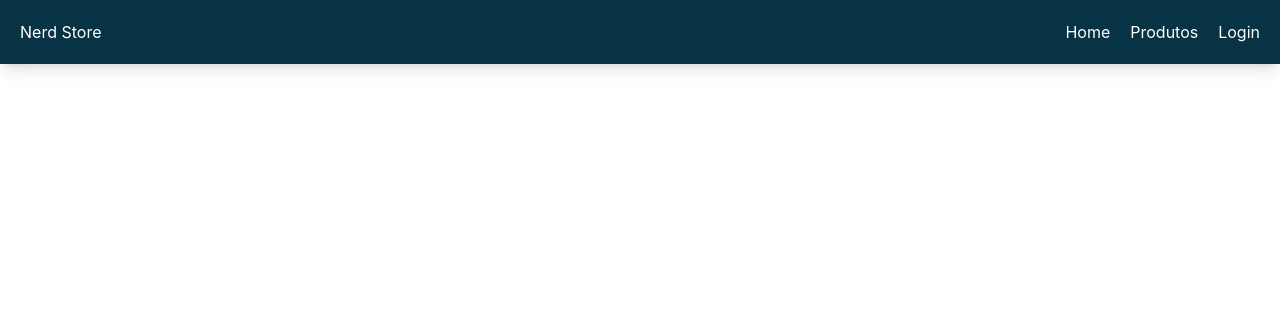
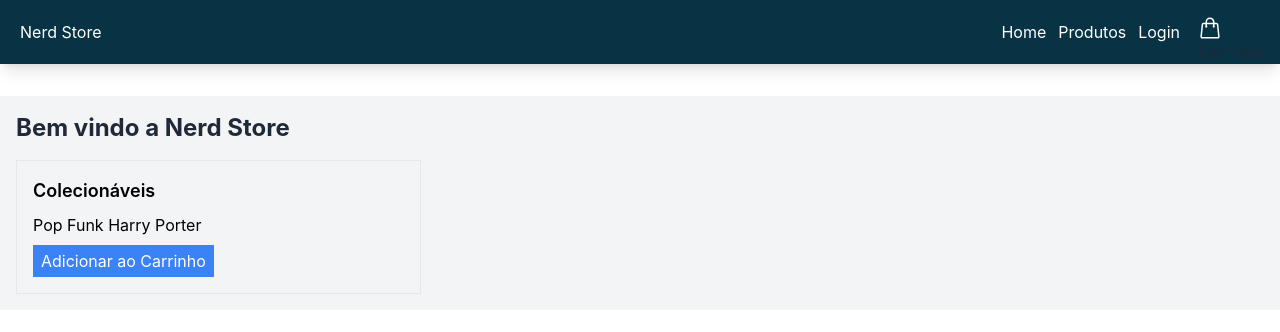
Before and after one commit to Robertocosta09/Nerd-Store, a React (Create React App) app: page / in a window 1280 px wide. Shown: the top 332 px of the page. Built offline with nearby package versions, Linux system fonts and the light colour scheme.

Commit message:
Atividade3

```diff
--- a/src/App.tsx
+++ b/src/App.tsx
@@ -1,18 +1,18 @@
+import React from 'react';
+import './App.css';
+import {NavBar} from './Components/Navbar';
+import {CartWidget} from './Components/CartWidget';
+import {ItemListContainer} from './Components/ItemList';
 
-import './App.css';
-import NavBar from './Components/navbar';
 
 function App() {
 
-  const handleClick = () => {
-    console.log('Entrou')
-  }
   return (
-    <div className="App">
-    <NavBar/>
-
-
-    </div>
+    <React.Fragment>
+      <NavBar />
+      <CartWidget/>
+      <ItemListContainer greeting={'Bem vindo a Nerd Store'}/>
+    </React.Fragment>
   );
 }
 
--- /dev/null
+++ b/src/Components/CartWidget/index.tsx
@@ -0,0 +1,14 @@
+import React from 'react';
+
+const CartWidget: React.FC = () => {
+  return (
+    <div className="fixed top-4 right-4 cursor-pointer">
+      <svg xmlns="http://www.w3.org/2000/svg" fill="none" viewBox="0 0 24 24" strokeWidth="1.5" stroke="currentColor" className="w-6 h-6 text-white">
+        <path strokeLinecap="round" strokeLinejoin="round" d="M15.75 10.5V6a3.75 3.75 0 10-7.5 0v4.5m11.356-1.993l1.263 12c.07.665-.45 1.243-1.119 1.243H4.25a1.125 1.125 0 01-1.12-1.243l1.264-12A1.125 1.125 0 015.513 7.5h12.974c.576 0 1.059.435 1.119 1.007zM8.625 10.5a.375.375 0 11-.75 0 .375.375 0 01.75 0zm7.5 0a.375.375 0 11-.75 0 .375.375 0 01.75 0z" />
+      </svg>
+      <span className="text-gray-800">Carrinho</span>
+    </div>
+  );
+};
+
+export { CartWidget };
--- /dev/null
+++ b/src/Components/ItemList/index.tsx
@@ -0,0 +1,22 @@
+import React from 'react';
+
+interface ItemListContainerProps {
+  greeting: string;
+}
+
+const ItemListContainer: React.FC<ItemListContainerProps> = ({ greeting }) => {
+  return (
+    <div className="container mx-auto mt-8 p-4 bg-gray-100">
+      <h2 className="text-2xl font-bold text-gray-800">{greeting}</h2>
+      <div className="grid grid-cols-3 gap-4 mt-4">
+        <div className="border p-4">
+          <h3 className="text-lg font-semibold mb-2">Colecionáveis</h3>
+          <p>Pop Funk Harry Porter</p>
+          <button className="bg-blue-500 text-white px-2 py-1 mt-2">Adicionar ao Carrinho</button>
+        </div>
+        </div>
+    </div>
+  );
+};
+
+export {ItemListContainer};
--- /dev/null
+++ b/src/Components/Loading/index.tsx
@@ -0,0 +1,25 @@
+import React from "react";
+
+interface Props {
+    loading: boolean;
+    nameScreen: string;
+}
+
+
+const Loading: React.FC<Props> = ({ loading, nameScreen }) => {
+
+    console.log(loading, nameScreen);
+
+
+    return (
+        <>
+            {loading && (
+                <div className="w-full h-full bg-gray-950 opacity-50 fixed top-0 left-0 flex justify-center items-center">
+                    <div className="rounded-full w-16 h-16 border-t-4 border-l-4 border-blue-500 animate-spin"></div>
+                </div>
+            )}
+        </>
+    )
+}
+
+export { Loading }
--- a/src/Components/navbar/index.tsx
+++ b/src/Components/navbar/index.tsx
@@ -1,15 +1,20 @@
+
+import React from "react";
+
 const NavBar = () => {
+    const isLoading = false;
+
 
     return (
         <div className="bg-cyan-950 p-5	shadow-lg text-white flex justify-between">
          <h1>Nerd Store</h1>
-             <ul className="flex gap-5">
-                <li className= "hover:bg-sky-700 rounded-lg ">Home</li>
-                <li className= "hover:bg-sky-700 rounded-lg ">Produtos</li>
-                <li className= "hover:bg-sky-700 rounded-lg">Login</li>
+             <ul className="flex gap-3 mr-20">
+                <li className= "hover:bg-sky-700 rounded-lg cursor-pointer">Home</li>
+                <li className= "hover:bg-sky-700 rounded-lg cursor-pointer">Produtos</li>
+                <li className= "hover:bg-sky-700 rounded-lg cursor-pointer">Login</li>
              </ul>
 </div>
     )
 }
 
-export default NavBar;
+export {NavBar}
```
